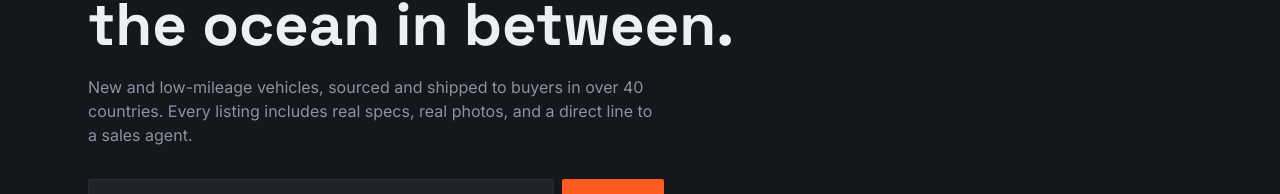
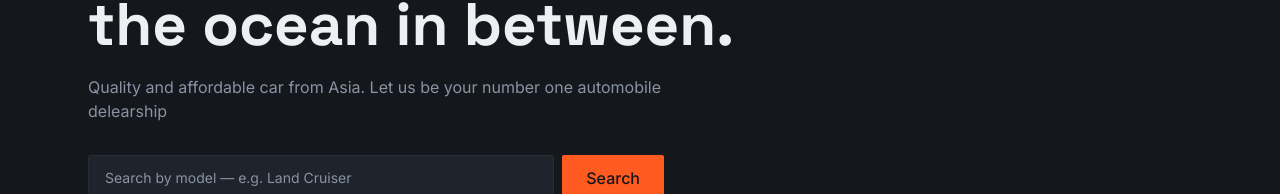
Before and after one commit to junior-3dmund/car-export-site, a Next.js app: page / in a window 1280 px wide. Shown: the part 250-444 px from the top of the page. Built offline with nearby package versions, Linux system fonts and the light colour scheme; no server answers; the database is empty.

Commit message:
Update homepage marketing copy

```diff
--- a/app/page.js
+++ b/app/page.js
@@ -14,9 +14,7 @@ export default async function HomePage() {
           Buy the car. We handle the ocean in between.
         </h1>
         <p className="text-silver mt-5 max-w-xl">
-          New and low-mileage vehicles, sourced and shipped to buyers in over
-          40 countries. Every listing includes real specs, real photos, and a
-          direct line to a sales agent.
+          Quality and affordable car from Asia. Let us be your number one automobile delearship
         </p>
         <div className="mt-8">
           <Suspense fallback={<div className="h-12 w-full max-w-xl rounded-sm bg-steel/60" />}>
```
